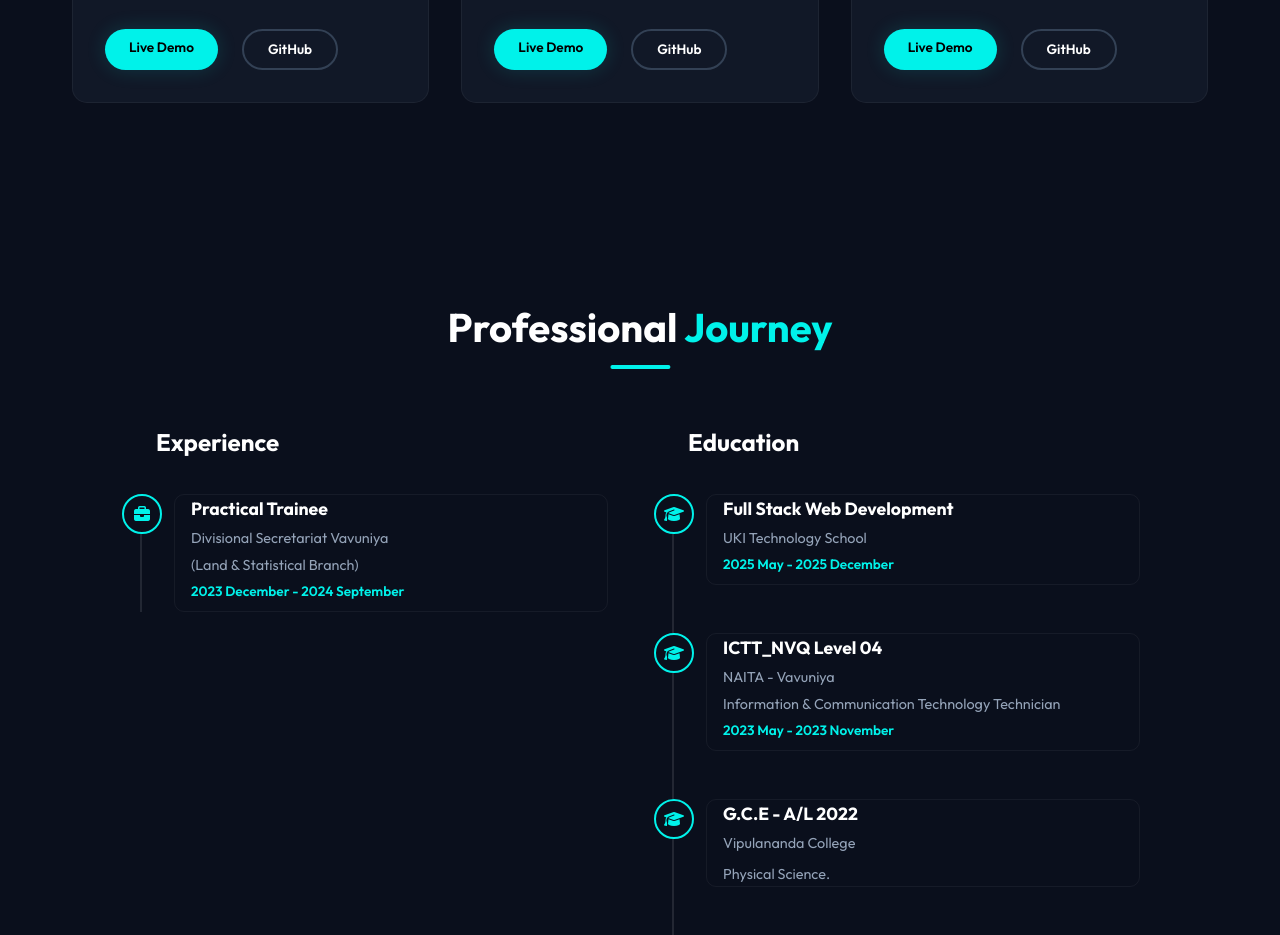
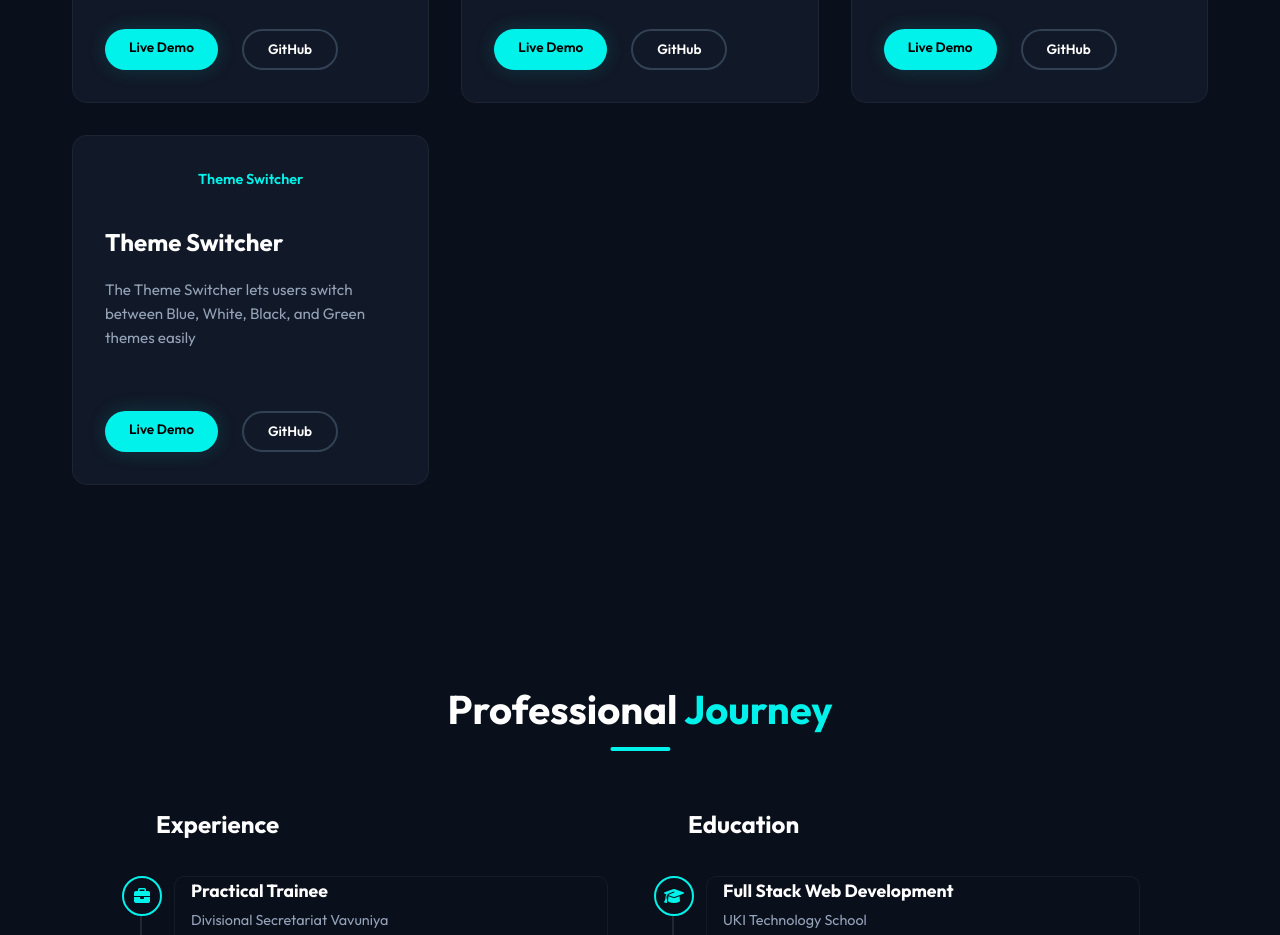
Before and after one commit to Thasmi-03/thasmiga-portfolio, a plain HTML site: page index.html in a window 1280 px wide. Shown: the part 2502-3437 px from the top of the page. Drawn offline with Linux system fonts and the light colour scheme.

Commit message:
add project

```diff
--- a/index.html
+++ b/index.html
@@ -45,7 +45,8 @@
             </div>
             <div class="social-sidebar">
 
-                <a href="https://www.linkedin.com/in/thasmiga-vimal/" target="_blank"><i class="fab fa-linkedin-in"></i></a>
+                <a href="https://www.linkedin.com/in/thasmiga-vimal/" target="_blank"><i
+                        class="fab fa-linkedin-in"></i></a>
                 <a href="https://github.com/Thasmi-03" target="_blank"><i class="fab fa-github"></i></a>
             </div>
         </section>
@@ -141,7 +142,7 @@
                             </div>
                         </div>
                     </div>
-                     <!-- Project 3 -->
+                    <!-- Project 3 -->
                     <div class="project-card">
                         <div class="project-category">To-Do Application</div>
                         <div class="project-info">
@@ -151,6 +152,20 @@
                                 <a href="https://todo-application-five-roan.vercel.app/" class="btn primary sm"
                                     target="_blank">Live Demo</a>
                                 <a href="https://github.com/Thasmi-03/todo-application" class="btn secondary sm"
+                                    target="_blank">GitHub</a>
+                            </div>
+                        </div>
+                    </div>
+                    <div class="project-card">
+                        <div class="project-category">Theme Switcher</div>
+                        <div class="project-info">
+                            <h3>Theme Switcher</h3>
+                            <p>The Theme Switcher lets users switch between Blue, White, Black, and Green themes easily
+                            </p>
+                            <div class="project-links">
+                                <a href="https://theme-switcher-self-mu.vercel.app/" class="btn primary sm"
+                                    target="_blank">Live Demo</a>
+                                <a href="https://github.com/Thasmi-03/Theme-Switcher" class="btn secondary sm"
                                     target="_blank">GitHub</a>
                             </div>
                         </div>
```
